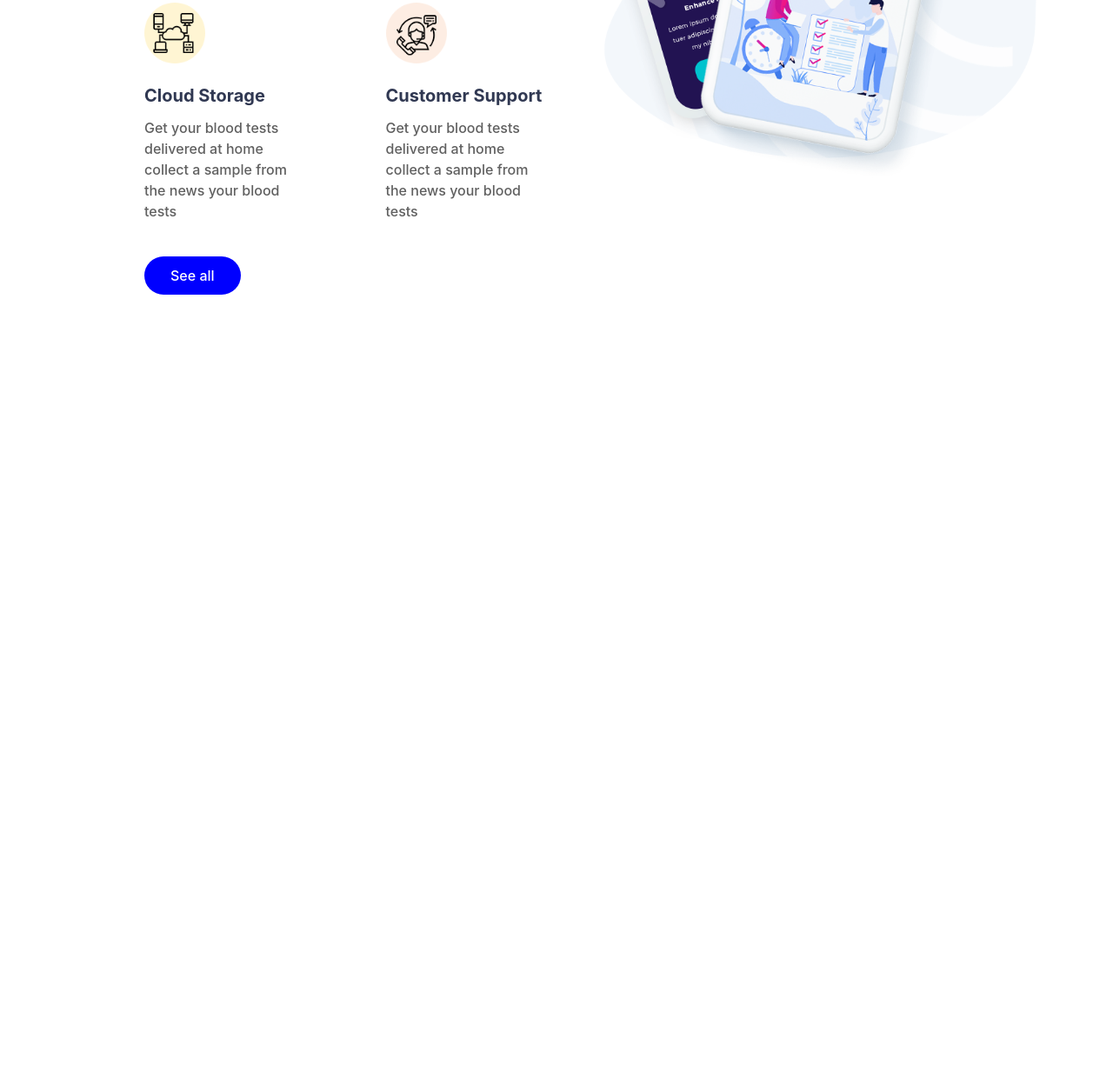
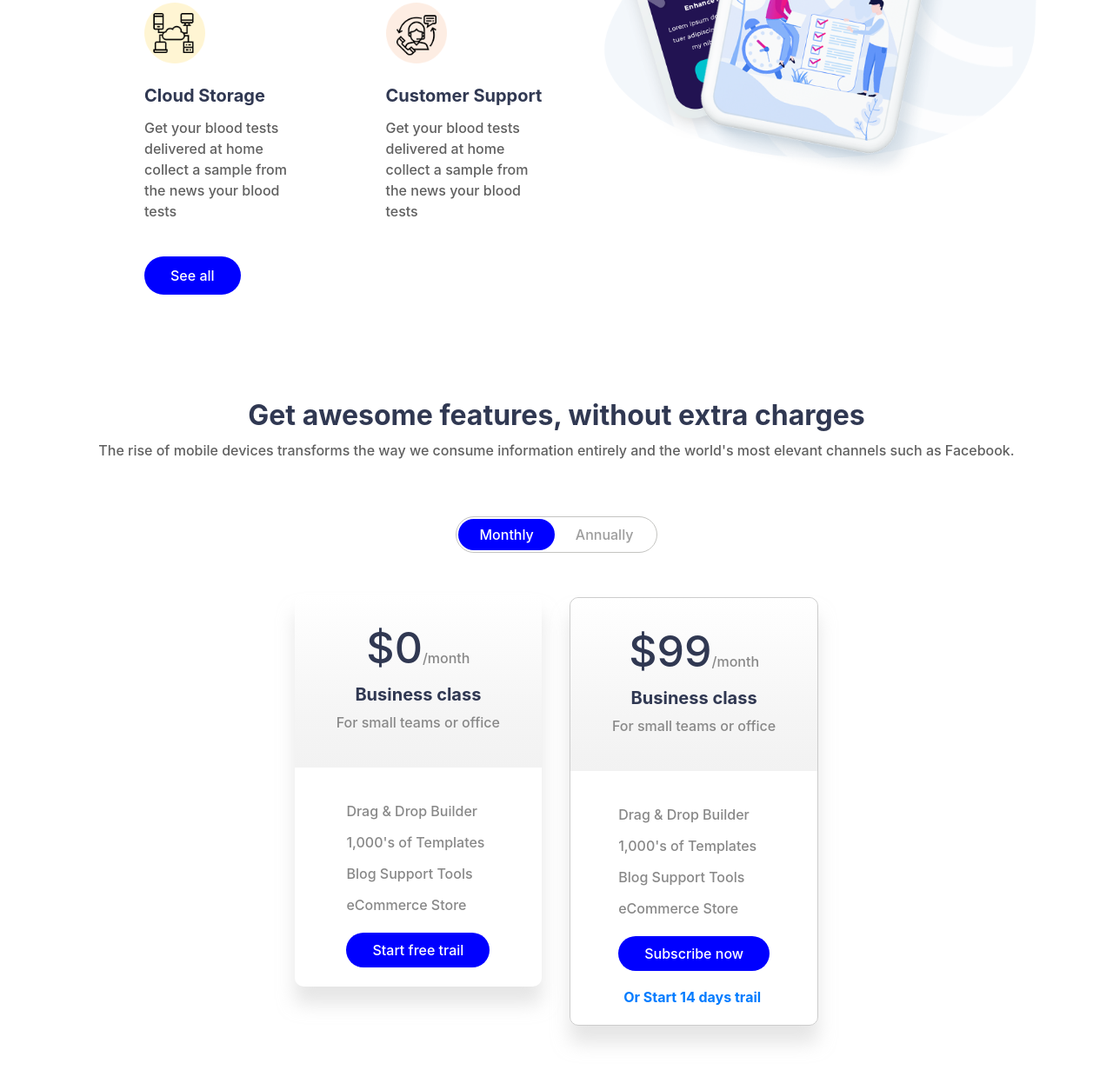
Before and after one commit to Afsinur/ishan_1, a plain HTML site: page index.html in a window 1280 px wide. Shown: the part 4424-5655 px from the top of the page at 87% size. Before the commit the page ends 4779 px from the top, so only its background shows below. Drawn offline with nearby package versions, Linux system fonts and the light colour scheme.

Commit message:
Alhamdulillah ishan_1 v0.8 | added section 8.

```diff
--- a/css/main.css
+++ b/css/main.css
@@ -334,18 +334,109 @@
   width: 100%;
 }
 
-/*.sec7CmnH5_p > div:nth-child(1) {
-  padding-right: 40px;
-}
-.sec7CmnH5_p > div:nth-child(2) {
-  padding-left: 40px;
-}*/
 .sec7CmnH5_p h5 {
   font-weight: 700;
   color: #303852;
   padding: 25px 0 5px 0;
 }
+
 .sec7CmnH5_p p {
   font-weight: 500;
   color: #606060;
 }
+
+/*9. section8*/
+
+.sec8Ul {
+  padding: 2px;
+  border-radius: 25px;
+  border: 1px solid #c4c4c1;
+}
+
+.sec8Ul li a {
+  text-decoration: none;
+  font-weight: 500;
+}
+
+.sec8Ul li:first-child a {
+  background-color: blue;
+  color: #fff;
+  border-radius: 25px;
+}
+
+.sec8Ul li:last-child a {
+  color: #9e9e9e;
+}
+
+.sec8Ul li:first-child a:hover {
+  background-color: darkblue;
+}
+
+.sec8Ul li:last-child a:hover {
+  color: #303030;
+}
+
+.sec8-txt-cont h2 {
+  color: #303852;
+  font-weight: 700;
+}
+
+.sec8-txt-cont p {
+  color: #606060;
+  font-weight: 500;
+}
+
+.sec8Ul2 li {
+  padding: 2px;
+  margin: 8px;
+  list-style: none;
+  font-weight: 500;
+  color: rgb(136, 136, 136);
+}
+
+.sec8Ul2 li a {
+  text-decoration: none;
+  color: #fff;
+  background-color: blue;
+  border-radius: 25px;
+  padding: 10px 30px;
+}
+
+.sec8Ul2 li a:hover {
+  background: darkblue;
+}
+
+.sec8UPtxt1 p {
+  font-weight: 500;
+  color: rgb(136, 136, 136);
+}
+
+.sec8UPtxt1 p span {
+  font-size: 50px;
+  color: #303852;
+}
+
+.sec8UPtxt1 h5 {
+  color: #303852;
+  font-weight: 700;
+}
+
+.sec8UPtxt1 {
+  background: linear-gradient(
+    180deg,
+    rgba(255, 255, 255, 1) 0%,
+    rgba(245, 245, 245, 1) 69%,
+    rgba(242, 242, 242, 1) 100%
+  );
+  border-radius: 10px 10px 0 0;
+}
+
+.uPsec8UPtxt1 {
+  border: 1px solid #cccccc;
+  border-radius: 10px;
+}
+.uPsec8UPtxt1,
+.uPsec8UPtxt2 {
+  border-radius: 10px;
+  box-shadow: 0 20px 20px rgba(206, 205, 205, 0.5);
+}
--- a/index.html
+++ b/index.html
@@ -463,7 +463,7 @@
       </div>
     </div>
     <!-- Ultimate featues that we build -->
-    <div class="section7 pt-5 pb-3">
+    <div class="section7 pt-5 pb-4">
       <div class="container pt-5">
         <div class="row">
           <div
@@ -563,6 +563,95 @@
         </div>
       </div>
     </div>
+    <!-- Get awesome features, without extra charges -->
+    <div class="section8 pt-5 mb-5">
+      <div class="container pt-5">
+        <div class="row">
+          <div class="sec8-txt-cont col-sm-12">
+            <div
+              class="d-flex flex-column align-items-center justify-content-center"
+            >
+              <h2 class="text-center">
+                Get awesome features, without extra charges
+              </h2>
+              <p class="text-center">
+                The rise of mobile devices transforms the way we consume
+                information entirely and the world's most elevant channels such
+                as Facebook.
+              </p>
+              <ul class="sec8Ul d-flex my-5 py-2">
+                <li class="list-unstyled">
+                  <a href="" class="px-4 py-2">Monthly</a>
+                </li>
+                <li class="list-unstyled">
+                  <a href="" class="px-4 py-2">Annually</a>
+                </li>
+              </ul>
+            </div>
+          </div>
+          <div class="col-sm-12">
+            <div
+              class="d-flex flex-row align-items-center justify-content-center flex-wrap"
+            >
+              <div
+                class="mr-md-3 mr-0 mb-5 uPsec8UPtxt2 d-flex flex-column align-items-center justify-content-center"
+              >
+                <div
+                  class="py-4 px-5 mb-3 sec8UPtxt1 d-flex flex-column align-items-center justify-content-center"
+                >
+                  <p class="mb-1"><span>$0</span>/month</p>
+                  <h5>Business class</h5>
+                  <p>For small teams or office</p>
+                </div>
+
+                <div
+                  class="mt-2 d-flex flex-column align-items-center justify-content-center"
+                >
+                  <ul class="p-1 sec8Ul2">
+                    <li>Drag & Drop Builder</li>
+                    <li>1,000's of Templates</li>
+                    <li>Blog Support Tools</li>
+                    <li>eCommerce Store</li>
+                    <li class="my-2 mt-4">
+                      <a href="#">Start free trail</a>
+                    </li>
+                  </ul>
+                </div>
+              </div>
+
+              <div
+                class="ml-md-3 ml-0 uPsec8UPtxt1 d-flex flex-column align-items-center justify-content-center"
+              >
+                <div
+                  class="py-4 px-5 mb-3 sec8UPtxt1 d-flex flex-column align-items-center justify-content-center"
+                >
+                  <p class="mb-1"><span>$99</span>/month</p>
+                  <h5>Business class</h5>
+                  <p>For small teams or office</p>
+                </div>
+
+                <div
+                  class="mt-2 d-flex flex-column align-items-center justify-content-center"
+                >
+                  <ul class="p-1 sec8Ul2">
+                    <li>Drag & Drop Builder</li>
+                    <li>1,000's of Templates</li>
+                    <li>Blog Support Tools</li>
+                    <li>eCommerce Store</li>
+                    <li class="my-2 mt-4 mb-4">
+                      <a href="#">Subscribe now</a>
+                    </li>
+                    <a class="p-3 font-weight-bold" href="#"
+                      >Or Start 14 days trail</a
+                    >
+                  </ul>
+                </div>
+              </div>
+            </div>
+          </div>
+        </div>
+      </div>
+    </div>
     <!-- Optional JavaScript -->
     <!-- jQuery first, then Popper.js, then Bootstrap JS -->
     <script
```
